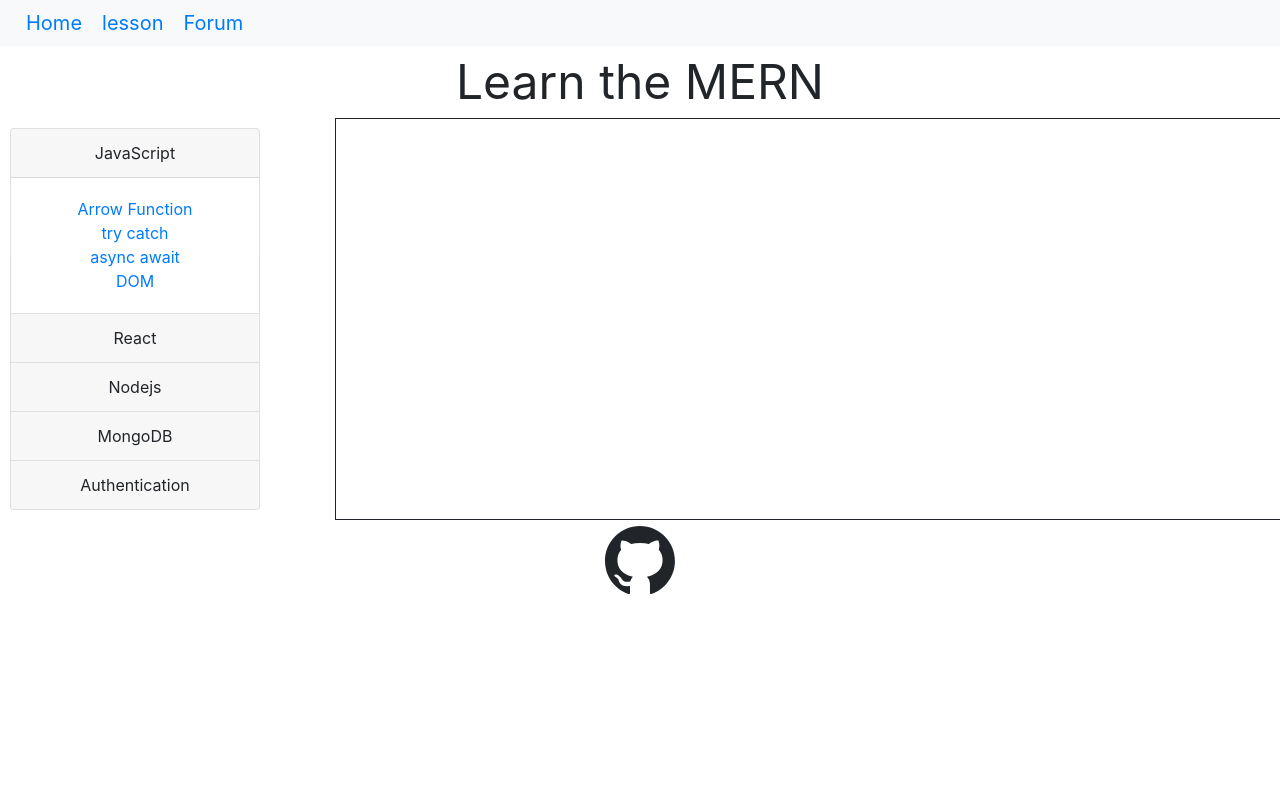
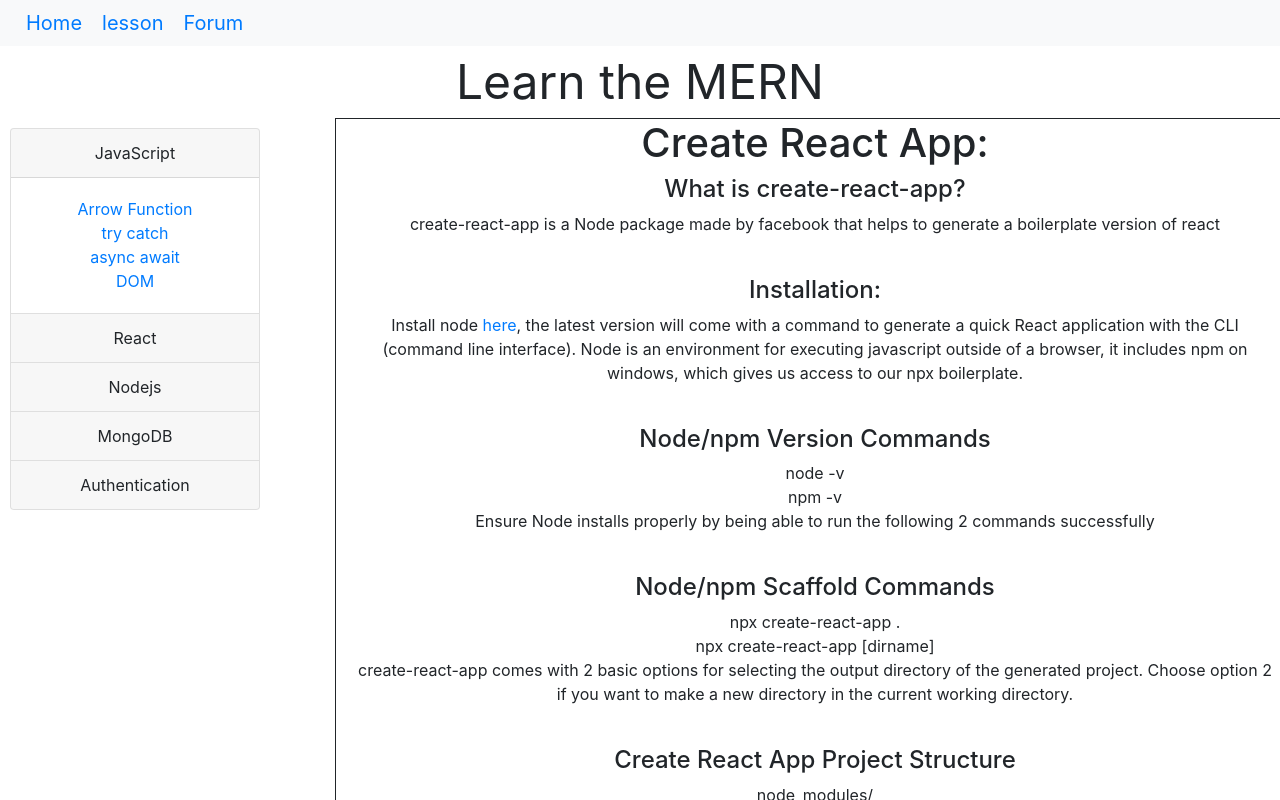
Before and after one commit to Dulaya/learn-the-mern-client, a React (Create React App) app: page /lesson/create-react-app in a window 1280 px wide. Shown: the top 800 px of the page. Built offline with nearby package versions, Linux system fonts and the light colour scheme.

Commit message:
added lesson for create-react-app

```diff
--- a/src/components/SideBar.js
+++ b/src/components/SideBar.js
@@ -1,77 +1,93 @@
-import React, { useState, useContext } from 'react';
-import { BrowserRouter as Router, Route, Link } from 'react-router-dom';
-import { Row, Col, Accordion, Card, Button } from 'react-bootstrap';
+import React, { useState, useContext } from "react";
+import { BrowserRouter as Router, Route, Link } from "react-router-dom";
+import { Row, Col, Accordion, Card, Button } from "react-bootstrap";
 
-import LinkContext from '../context/LinkContext';
-import ArrowFunction from './lessons/ArrowFunction';
+import LinkContext from "../context/LinkContext";
+import ArrowFunction from "./lessons/ArrowFunction";
+import TryCatch from "./lessons/TryCatch";
+import CreateReactApp from "./lessons/CreateReactApp";
 
-import {
-    accordionStyle,
-    accordionHeaderStyle,
-} from './Styles.js';
+import { accordionStyle, accordionHeaderStyle } from "./Styles.js";
 
 const SideBar = () => {
-
-    const [info, setInfo] = useState('');
+  const [info, setInfo] = useState("");
 
   const { links, setLinks } = useContext(LinkContext);
 
   const lessons = [
     {
-            JavaScript: ['Arrow Function', 'try catch', 'async await', 'DOM']
+      JavaScript: ["Arrow Function", "try catch", "async await", "DOM"],
     },
     {
-            React: ['create-react-app', 'useState', 'useEffect', 'useContext']
+      React: ["create-react-app", "useState", "useEffect", "useContext"],
     },
     {
-            Nodejs: ['Routing', 'HTTP Requests']
+      Nodejs: ["Routing", "HTTP Requests"],
     },
     {
-            MongoDB: ['Connecting to database', 'Creating schema', 'Adding removing from database']
+      MongoDB: [
+        "Connecting to database",
+        "Creating schema",
+        "Adding removing from database",
+      ],
     },
     {
-            Authentication: ['Creating token', 'Verifying token']
-        }
+      Authentication: ["Creating token", "Verifying token"],
+    },
   ];
 
   return (
     <Router>
-            <Route path='/lesson'>
+      <Route path="/lesson">
         <Row>
           <Col>
             <Accordion style={accordionStyle} defaultActiveKey={lessons[0]}>
-                            {lessons.map(tech => <Card key={Object.keys(tech)}>
-                                <Accordion.Toggle style={accordionHeaderStyle} as={Card.Header} eventKey={tech}>
+              {lessons.map((tech) => (
+                <Card key={Object.keys(tech)}>
+                  <Accordion.Toggle
+                    style={accordionHeaderStyle}
+                    as={Card.Header}
+                    eventKey={tech}
+                  >
                     {Object.keys(tech)}
                   </Accordion.Toggle>
                   <Accordion.Collapse eventKey={tech}>
                     <Card.Body>
-                                        {
-                                            Object.values(tech).map(concept => <span key={concept}>
-                                                {
-                                                    concept.map(subConcept => <div key={subConcept}>
-                                                        <Link to={`/lesson/${subConcept.replace(' ', '-')}`}>{subConcept}</Link>
-                                                    </div>)
-                                                }
+                      {Object.values(tech).map((concept) => (
+                        <span key={concept}>
+                          {concept.map((subConcept) => (
+                            <div key={subConcept}>
+                              <Link
+                                to={`/lesson/${subConcept.replace(" ", "-")}`}
+                              >
+                                {subConcept}
+                              </Link>
+                            </div>
+                          ))}
                         </span>
-                                            )
-                                        }
+                      ))}
                     </Card.Body>
                   </Accordion.Collapse>
-                            </Card>)}
+                </Card>
+              ))}
             </Accordion>
           </Col>
 
-                    <Col style={{ minWidth: '75vw', border: '1px solid' }}>
+          <Col style={{ minWidth: "75vw", border: "1px solid" }}>
             <Route exact path={`/lesson/arrow-function`}>
               <ArrowFunction />
             </Route>
+            <Route exact path={`/lesson/try-catch`}>
+              <TryCatch />
+            </Route>
+            <Route exact path={`/lesson/create-react-app`}>
+              <CreateReactApp />
+            </Route>
           </Col>
-
         </Row>
       </Route>
-        </Router >
+    </Router>
   );
-}
+};
 
 export default SideBar;
--- a/src/components/lessons/ArrowFunction.js
+++ b/src/components/lessons/ArrowFunction.js
@@ -1,6 +1,4 @@
 import React from 'react';
-
-import { BrowserRouter as Router, Route, Link } from 'react-router-dom';
 
 const ArrowFunction = () => {
 
--- /dev/null
+++ b/src/components/lessons/CreateReactApp.js
@@ -0,0 +1,71 @@
+import React from "react";
+
+const CreateReactApp = () => {
+  return (
+    <>
+      <h1>Create React App:</h1>
+      <h4>What is create-react-app?</h4>
+      <p>
+        create-react-app is a Node package made by facebook that helps to
+        generate a boilerplate version of react
+      </p>
+      <br />
+      <h4>Installation:</h4>
+      <p>
+        Install node{" "}
+        <a href="https://nodejs.org/en/" target="_blank">
+          here
+        </a>
+        , the latest version will come with a command to generate a quick React
+        application with the CLI (command line interface). Node is an
+        environment for executing javascript outside of a browser, it includes
+        npm on windows, which gives us access to our npx boilerplate.
+      </p>
+      <br />
+      <h4>Node/npm Version Commands</h4>
+      node -v
+      <br />
+      npm -v
+      <p>
+        Ensure Node installs properly by being able to run the following 2
+        commands successfully
+      </p>
+      <br />
+      <h4>Node/npm Scaffold Commands</h4>
+      npx create-react-app .
+      <br />
+      npx create-react-app [dirname]
+      <p>
+        create-react-app comes with 2 basic options for selecting the output
+        directory of the generated project. Choose option 2 if you want to make
+        a new directory in the current working directory.
+      </p>
+      <br />
+      <h4>Create React App Project Structure</h4>
+      node_modules/ <br />
+      public/
+      <br />
+      index.html
+      <br />
+      src/
+      <br />
+      App.css
+      <br />
+      App.js <br />
+      index.css <br />
+      index.js <br />
+      .gitignore <br />
+      package-lock.json
+      <br />
+      package.json <br />
+      README.md
+      <p>
+        By default, index.js renders the App component to index.html. Index.js
+        is the main script that is called to contain the root component, in this
+        case App.js, which contains all the child components.
+      </p>
+    </>
+  );
+};
+
+export default CreateReactApp;
--- /dev/null
+++ b/src/components/lessons/TryCatch.js
@@ -0,0 +1,12 @@
+import React from 'react';
+
+const TryCatch = () => {
+
+    return (
+        <>
+            WIP
+        </>
+    )
+}
+
+export default TryCatch;
```
Also changed, not shown: src/App.js (+77 -51 lines). Lines whose indentation alone changed are shown as unchanged.
